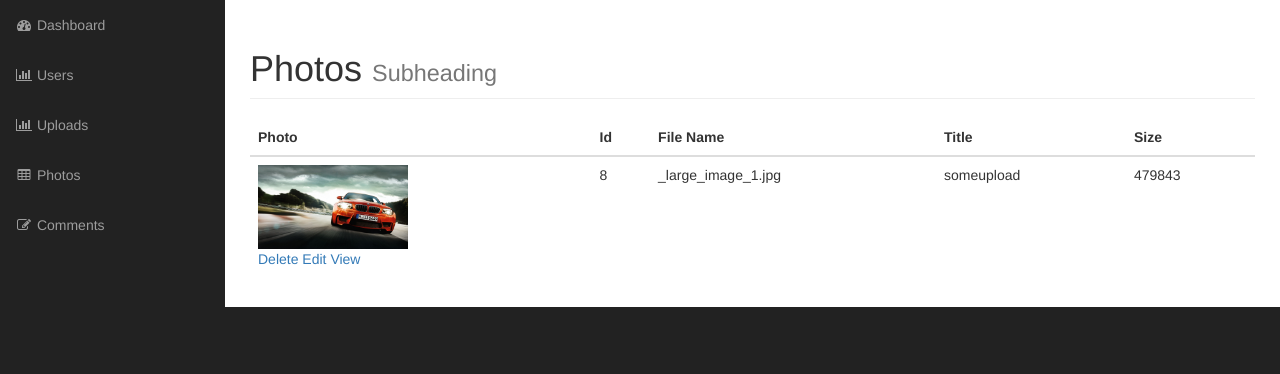
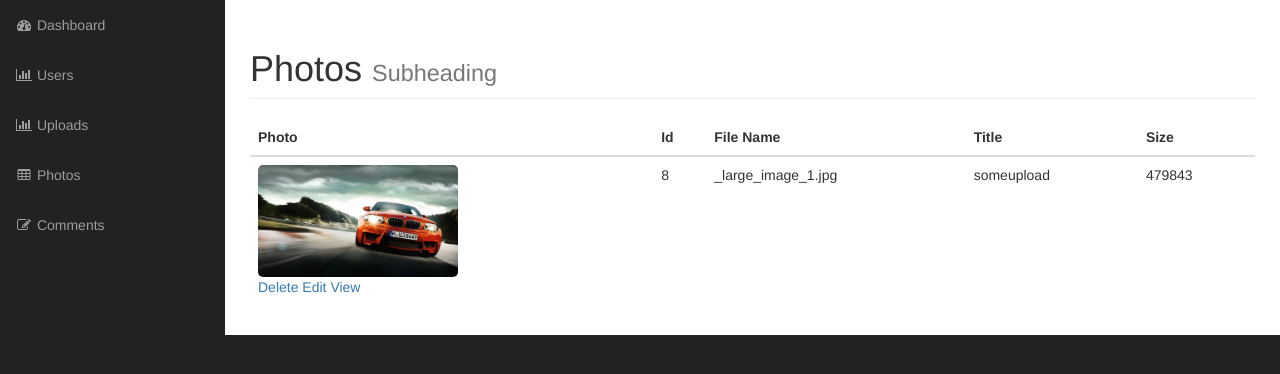
Before and after one commit to shahlakshya1988/phpoop, a PHP site: page /admin/photos.php in a window 1280 px wide. Shown: the part 51-425 px from the top of the page. Run offline with PHP 8.4, Linux system fonts and the light colour scheme; the visitor is signed in with stand-in values (Sample User, id 1); data comes from the database, SQL or seed files in the repository; grey boxes labelled with a size stand in for pictures from a placeholder-image service; some libraries are stand-ins or nearby versions.

Commit message:
130. Setting Size for Photos Page

```diff
--- a/gallery/admin/css/styles.css
+++ b/gallery/admin/css/styles.css
@@ -46,3 +46,7 @@ background-color: #ddd;
 padding: 10px;
 
 }
+.admin-photo-thumbnail{
+	width:200px;
+	border-radius:5px;
+}
--- a/gallery/admin/photos.php
+++ b/gallery/admin/photos.php
@@ -44,7 +44,7 @@ if(!$session->is_signed_in()){
                             foreach($photos as $photo){ ?>
                                 <tr>
                                     <td><?php // echo $photo->picture_path(); ?>
-                                    <img src="<?php echo $photo->picture_path(); ?>" alt="<?php echo $photo->title ?>" width="150px">
+                                    <img src="<?php echo $photo->picture_path(); ?>" alt="<?php echo $photo->title ?>" class="admin-photo-thumbnail">
                                     <br>
                                     <a href="delete_photo.php?id=<?php echo $photo->id; ?>">Delete</a>
                                     <a href="edit_photo.php?id=<?php echo $photo->id; ?>">Edit</a>
```
